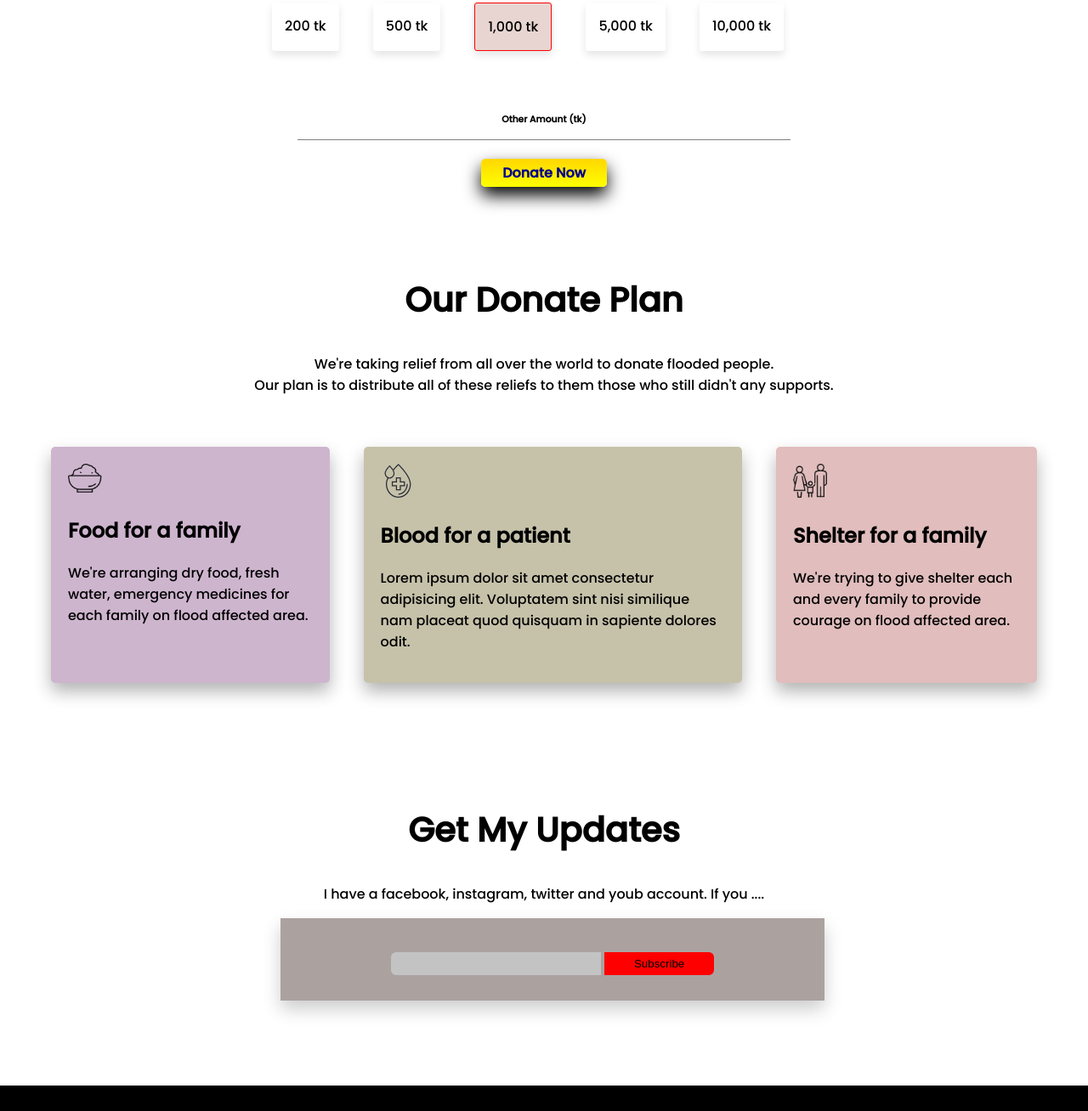
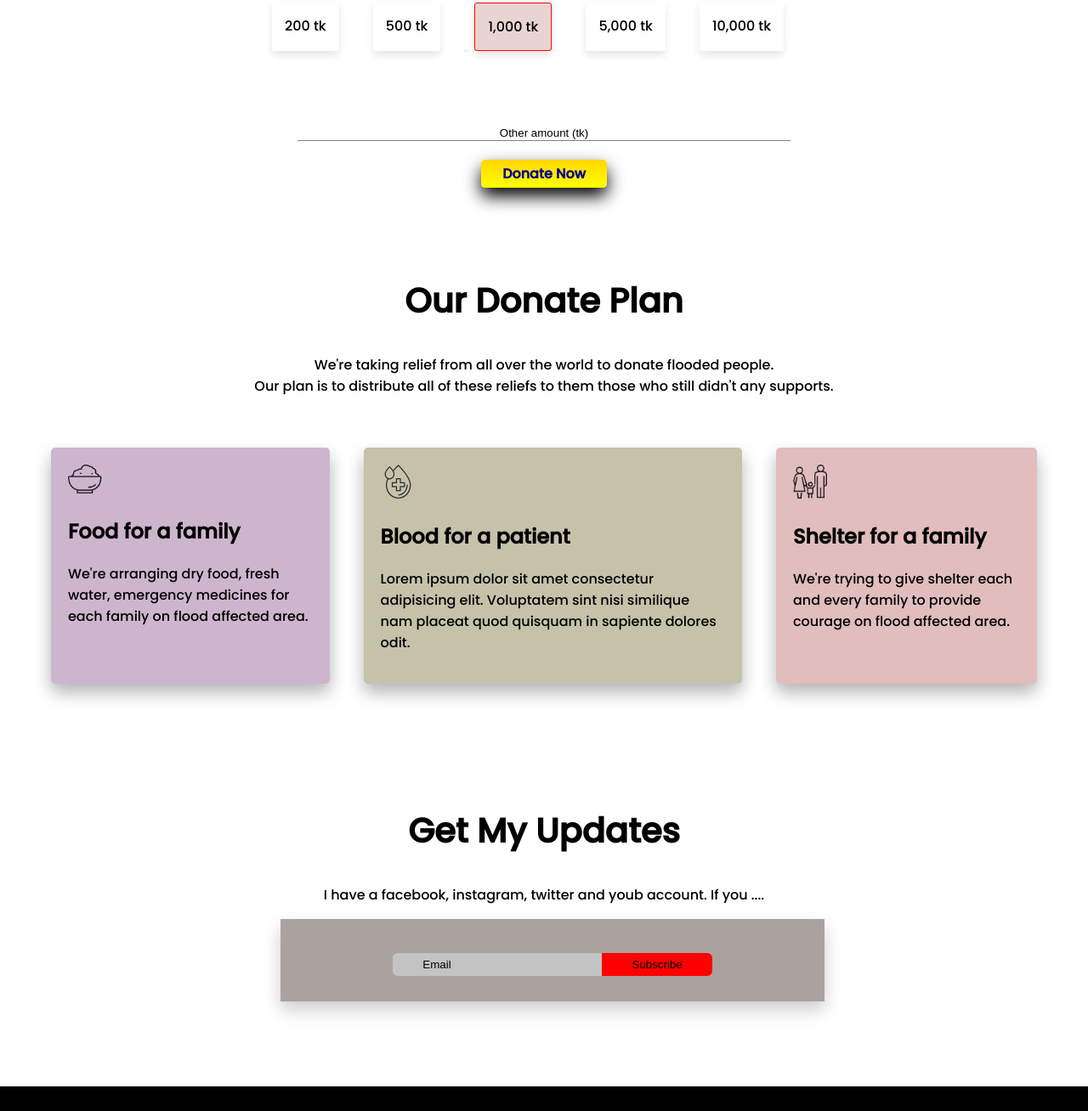
Before and after one commit to Sakil71/Donate-Today, a plain HTML site: page index.html in a window 1280 px wide. Shown: the part 812-2120 px from the top of the page at 85% size. Drawn offline with Linux system fonts and the light colour scheme.

Commit message:
Added Value

```diff
--- a/index.html
+++ b/index.html
@@ -40,8 +40,7 @@
     </section>
     <section class="input-amount">
         <div class="input-number">
-            <h6 class="show-amount">Other Amount (tk)</h6>
-            <input class="other-amount" type="number">
+            <input class="other-amount" type="text" value="Other amount (tk)">
         </div>
         <div>
             <a target="_blank">Donate Now</a>
@@ -69,13 +68,14 @@
             </div>
         </div>
     </section>
+
     <section class="Subscribtion">
         <div>
             <h1>Get My Updates</h1>
             <p>I have a facebook, instagram, twitter and youb account. If you ....</p>
         </div>
         <div class="input-email">
-            <input class="email-add" type="email">
+            <input class="email-add" type="email" value="Email">
             <button class="button">Subscribe</button>
         </div>
     </section>
--- a/style.css
+++ b/style.css
@@ -60,9 +60,9 @@ a{
     padding-bottom: 20px;
 }
 .other-amount{
-    margin-top: 4px;
+    margin-top: 8px;
     width: 45%;
-    text-align: start;
+    text-align: center;
     border: 0;
     border-bottom: 1px solid gray;
 }
@@ -114,6 +114,7 @@ a{
     background-color: rgb(195, 195, 195);
     border: 0;
     border-radius: 6px 0 0 6px;
+    margin-right: -3px;
 
 }
 .button{
@@ -122,6 +123,7 @@ a{
     background-color: red;
     border-color: red;
     border-radius: 0 6px 6px 0 ;
+    margin-left: -2px;
 }
 footer{
     text-align: center;
```
